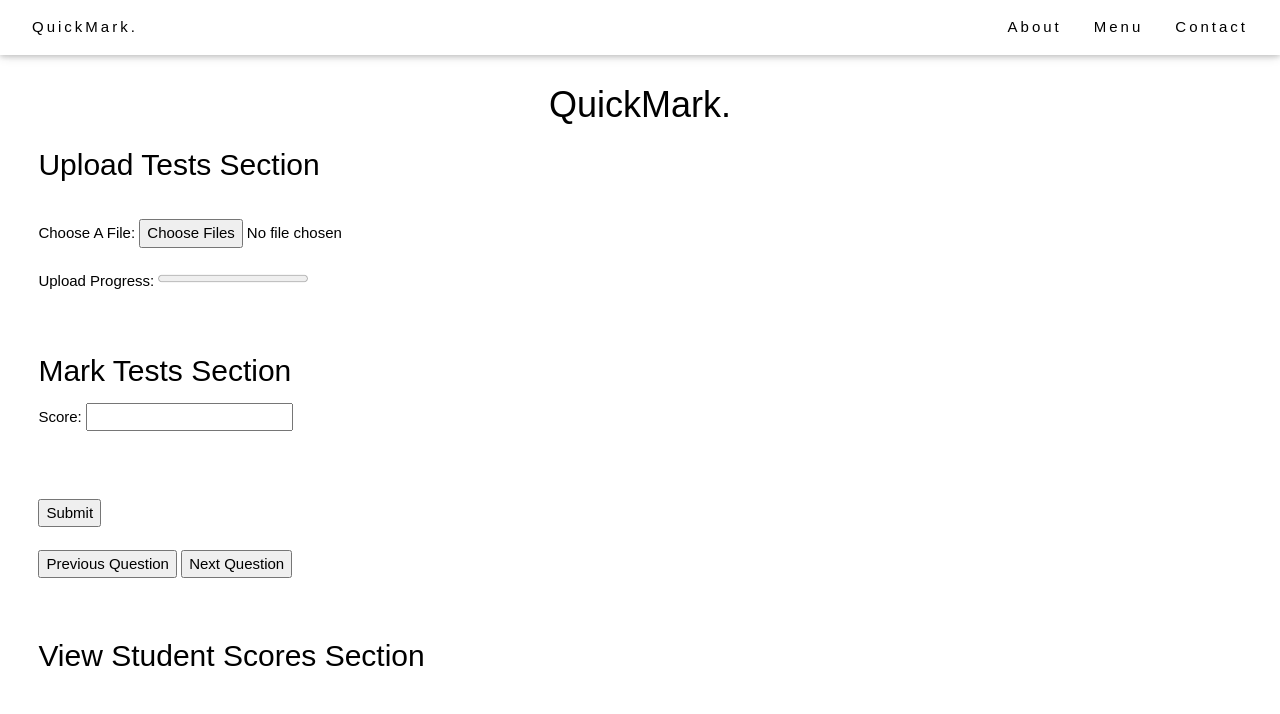
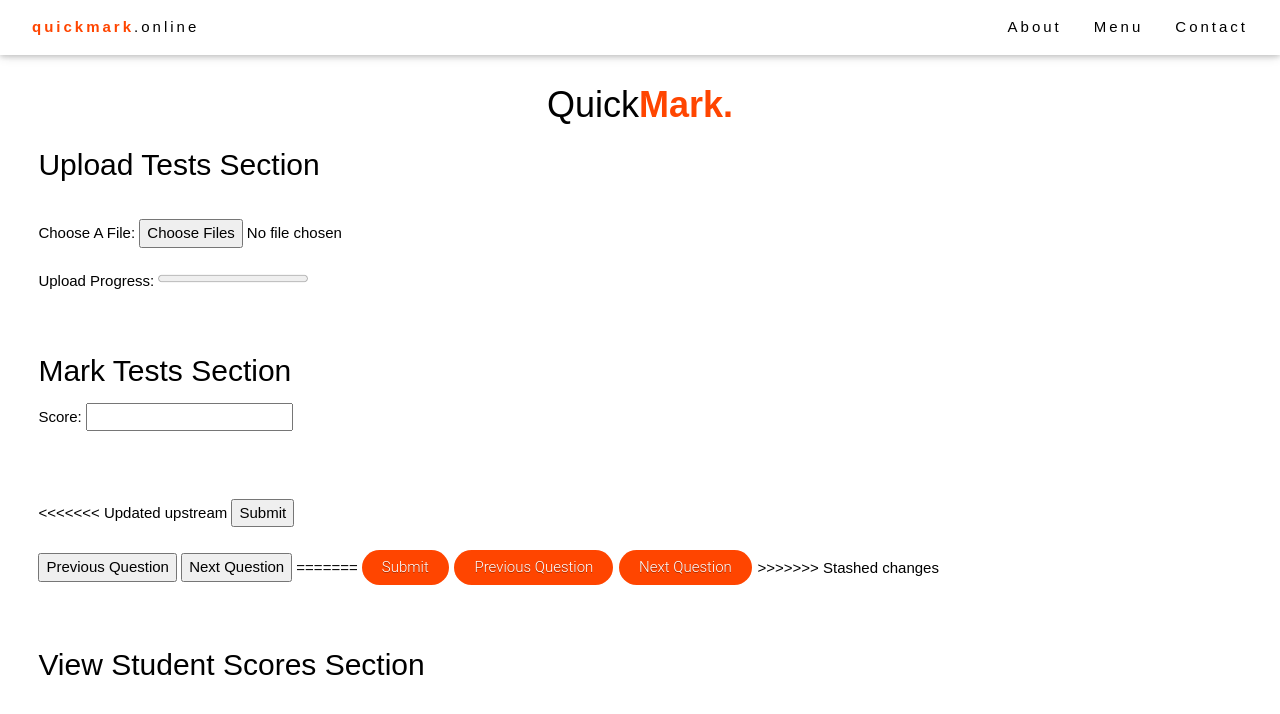
Before and after one commit to Deus-Group-HTN/QuickMark, a website: page public/index.html in a window 1280 px wide. Drawn offline with nearby package versions, Linux system fonts and the light colour scheme; no server answers.

Commit message:
commit stash

```diff
--- a/public/index.html
+++ b/public/index.html
@@ -2,7 +2,8 @@
 <html lang="en">
    <head>
       <title>QuickMark</title>
-      <meta charset="utf-8">
+	  <meta charset="utf-8">
+	  <link rel="stylesheet" href="https://cdnjs.cloudflare.com/ajax/libs/animate.css/4.1.1/animate.min.css"/>
       <link rel="stylesheet" href="https://fonts.googleapis.com/css?family=Montserrat">
       <meta name="viewport" content="width=device-width, user-scalable=no, minimum-scale=1.0, maximum-scale=1.0">
       <meta name="viewport" content="width=device-width, initial-scale=1">
@@ -32,7 +33,33 @@
          #bodysection {
          padding-left: 3%;
          padding-bottom: 3%;
-         }
+		 }
+		 #navbarbrand {
+			 color: rgb(255, 69, 0);
+			 font-weight:bold;
+		 }
+		 #titlemark {
+			 color: rgb(255, 69, 0);
+			 font-weight: bold;
+		 }
+		 a.button4{
+			display:inline-block;
+			padding:0.3em 1.2em;
+			margin:0 0.1em 0.1em 0;
+			border:0.16em solid rgba(255,255,255,0);
+			border-radius:2em;
+			box-sizing: border-box;
+			text-decoration:none;
+			font-family:'Roboto',sans-serif;
+			font-weight:300;
+			color:#FFFFFF;
+			text-shadow: 0 0.04em 0.04em rgba(0,0,0,0.35);
+			text-align:center;
+			transition: all 0.2s;
+		 }
+		 a.button4:hover{
+			border-color: rgba(255,255,255,1);
+		 }
       </style>
       <link rel="stylesheet" href="./css/owl.carousel.css">
       <link rel="stylesheet" href="./css/owl.theme.default.css">
@@ -41,7 +68,7 @@
       <!-- Navbar (sit on top) -->
       <div class="w3-top">
          <div class="w3-bar w3-white w3-padding w3-card" style="letter-spacing:3px;">
-            <a href="#home" class="w3-bar-item w3-button">QuickMark.</a>
+            <a href="#home" class="w3-bar-item w3-button"><span id="navbarbrand">quickmark</span>.online</a>
             <!-- Right-sided navbar links. Hide them on small screens -->
             <div class="w3-right w3-hide-small">
                <a href="#about" class="w3-bar-item w3-button">About</a>
@@ -52,12 +79,13 @@
       </div>
       <br><br><br>
       <center>
-         <h1 style="font-family: sans-serif;">QuickMark.</h1>
+         <h1 style="font-family: sans-serif; " class="animate__animated animate__bounce">Quick<span id="titlemark">Mark.</span></h1>
       </center>
       <div id="bodysection">
          <div id="upload_section">
             <h2>Upload Tests Section</h2>
-            <br><label>Choose A File: </label><input type="file" id="siofu_input" multiple><br/>
+			<br><label>Choose A File:</label>
+			<input type="file" id="siofu_input" multiple><br>
             <br><label>Upload Progress: </label><progress id="upload_progress" value="0" max="100"> 0% </progress>
          </div>
          <br><br>
@@ -71,6 +99,7 @@
             <textarea id="comment" rows="4" cols="50"></textarea> -->
             <br>
             <br>
+<<<<<<< Updated upstream
             <button id="submit_score">Submit</button>
 
             <br>
@@ -78,12 +107,20 @@
 
             <button id="prev_question">Previous Question</button>
             <button id="next_question">Next Question</button>
+=======
+
+			<a href="#" class="button4" id="submit_score" style="background-color:rgb(255, 69, 0)"> Submit</a>
+			<a href="#" class="button4" id="prev_question" style="background-color:rgb(255, 69, 0)"> Previous Question</a>
+			<a href="#" class="button4" id="next_question" style="background-color:rgb(255, 69, 0)"> Next Question</a>
+
+>>>>>>> Stashed changes
          </div>
          <br><br>
          <div id="score_section">
             <h2>View Student Scores Section</h2>
          </div>
-      </div>
+	  </div>
+
       <!-- Load Resources -->
       <script src="javascripts/socket.io.js"></script>
       <script src="javascripts/jquery.js"></script>
```
